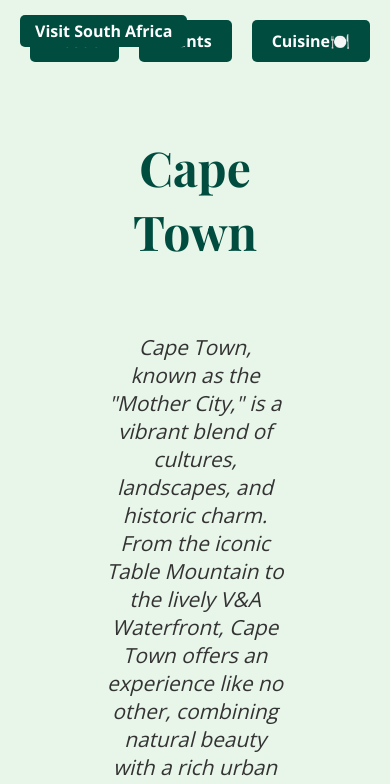
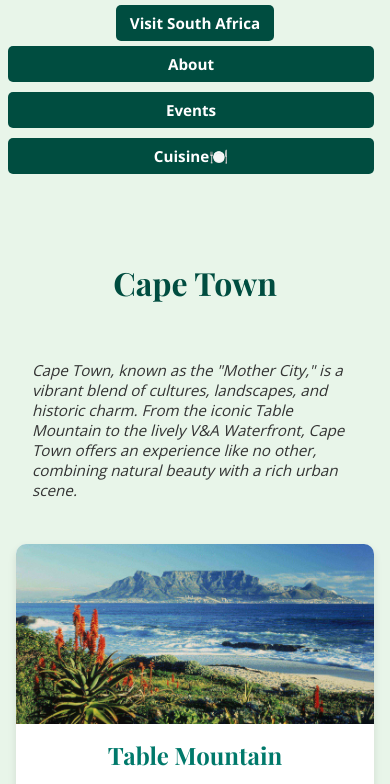
Before and after one commit to shalinisirola/visit-south-africa, a plain HTML site: page Visit-South-Africa/capetown.html in a window 390 px wide. Shown: the top 784 px of the page. Drawn offline with nearby package versions, Linux system fonts and the light colour scheme.

Commit message:
Responsive updates and scroll behavior improvements

```diff
--- a/Visit-South-Africa/capetown.html
+++ b/Visit-South-Africa/capetown.html
@@ -67,5 +67,6 @@
       <p>© 2024 South Africa Tourism. All rights reserved.</p>
     </div>
   </footer>
+  <script src="nav-scroll.js"></script>
 </body>
 </html>
--- /dev/null
+++ b/Visit-South-Africa/nav-scroll.js
@@ -0,0 +1,60 @@
+(function () {
+    const DESKTOP_MIN_WIDTH = 769;
+    const SCROLL_DELTA = 8;
+
+    function initScrollNavToggle() {
+        const nav = document.querySelector('.navbar');
+        const homeButton = document.querySelector('.top-left-home-button');
+
+        if (!nav && !homeButton) {
+            return;
+        }
+
+        let lastY = window.scrollY || 0;
+
+        function setHidden(isHidden) {
+            if (nav) {
+                nav.classList.toggle('scroll-hidden', isHidden);
+            }
+            if (homeButton) {
+                homeButton.classList.toggle('scroll-hidden', isHidden);
+            }
+        }
+
+        function onScroll() {
+            if (window.innerWidth < DESKTOP_MIN_WIDTH) {
+                setHidden(false);
+                lastY = window.scrollY || 0;
+                return;
+            }
+
+            const currentY = window.scrollY || 0;
+
+            if (currentY <= 20) {
+                setHidden(false);
+                lastY = currentY;
+                return;
+            }
+
+            const diff = currentY - lastY;
+
+            if (diff > SCROLL_DELTA) {
+                setHidden(true);
+            } else if (diff < -SCROLL_DELTA) {
+                setHidden(false);
+            }
+
+            lastY = currentY;
+        }
+
+        window.addEventListener('scroll', onScroll, { passive: true });
+        window.addEventListener('resize', onScroll);
+        onScroll();
+    }
+
+    if (document.readyState === 'loading') {
+        document.addEventListener('DOMContentLoaded', initScrollNavToggle);
+    } else {
+        initScrollNavToggle();
+    }
+})();
--- a/Visit-South-Africa/style.css
+++ b/Visit-South-Africa/style.css
@@ -82,6 +82,7 @@
     display: flex;
     gap: 20px;
     z-index: 1000;
+    transition: transform 0.28s ease, opacity 0.28s ease;
 }
 
 .navbar a {
@@ -104,6 +105,13 @@
     top: 20px;
     left: 20px;
     z-index: 1001;
+    transition: transform 0.28s ease, opacity 0.28s ease;
+}
+
+.scroll-hidden {
+    transform: translateY(-140%);
+    opacity: 0;
+    pointer-events: none;
 }
 
 .top-left-home-button a {
@@ -240,7 +248,7 @@
     display: flex;
     flex-direction: column;
     align-items: center;
-    gap: 400px;
+    gap: 30px;
 }
 
 .footer-logo a {
@@ -506,3 +514,155 @@
 body{
     background-color: #e8f5e9;
 }
+
+/* Responsive layout improvements */
+@media (max-width: 1024px) {
+    .attractions-section,
+    .events-section,
+    .cuisine-section {
+        padding: 56px 28px;
+    }
+
+    .header-overlay {
+        width: min(90vw, 720px);
+    }
+
+    .attraction-card,
+    .event-card,
+    .dish-card,
+    .restaurant-card {
+        width: min(100%, 320px);
+    }
+}
+
+@media (max-width: 768px) {
+    .top-left-home-button {
+        position: static;
+        margin: 12px 12px 0;
+        text-align: center;
+    }
+
+    .navbar {
+        position: static;
+        width: calc(100% - 24px);
+        margin: 12px auto 0;
+        justify-content: center;
+        flex-wrap: wrap;
+        gap: 10px;
+    }
+
+    .navbar a,
+    .top-left-home-button a,
+    .explore-button,
+    button {
+        padding: 8px 14px;
+        font-size: 0.95rem;
+    }
+
+    .slideshow-container {
+        height: 82vh;
+        min-height: 520px;
+    }
+
+    .header {
+        padding: 18px;
+    }
+
+    .header-overlay {
+        width: min(92vw, 640px);
+        padding: 16px;
+    }
+
+    .header-overlay p {
+        font-size: 1rem;
+        margin-top: 10px;
+        padding: 0 10px;
+        border-left-width: 3px;
+        padding-left: 10px;
+    }
+
+    h1,
+    h2 {
+        font-size: 2rem;
+    }
+
+    .events-section h2,
+    .attractions-section h2 {
+        font-size: 2rem;
+    }
+
+    .attractions-section,
+    .events-section,
+    .cuisine-section {
+        padding: 40px 16px;
+    }
+
+    .attractions-description,
+    .overview {
+        font-size: 1rem;
+        text-align: left;
+        padding: 16px;
+        margin-top: 20px;
+        margin-bottom: 20px;
+    }
+
+    .cards,
+    .food-container,
+    .toggle-buttons,
+    .buttons {
+        gap: 12px;
+    }
+
+    .attraction-card,
+    .event-card,
+    .dish-card,
+    .restaurant-card,
+    .food-item {
+        width: 100%;
+        max-width: 360px;
+        margin: 8px auto;
+    }
+
+    .footer {
+        padding: 28px 16px;
+    }
+
+    .footer-content {
+        gap: 18px;
+    }
+
+    .footer-socials a img {
+        width: 40px;
+        height: 40px;
+    }
+}
+
+@media (max-width: 480px) {
+    .navbar,
+    .top-left-home-button {
+        margin-left: 8px;
+        margin-right: 8px;
+    }
+
+    .navbar a,
+    .top-left-home-button a,
+    button {
+        width: 100%;
+        text-align: center;
+    }
+
+    .header-overlay h1 {
+        font-size: 1.8rem;
+    }
+
+    .header-overlay p,
+    .attractions-description,
+    .overview {
+        font-size: 0.95rem;
+    }
+
+    .food-item img {
+        height: 180px;
+        object-fit: cover;
+    }
+}
--- a/Visit-South-Africa/style1.css
+++ b/Visit-South-Africa/style1.css
@@ -25,6 +25,7 @@
     display: flex;
     gap: 20px;
     z-index: 1000;
+    transition: transform 0.28s ease, opacity 0.28s ease;
   }
 
   .navbar a {
@@ -47,6 +48,13 @@
     top: 20px;
     left: 20px;
     z-index: 1001;
+    transition: transform 0.28s ease, opacity 0.28s ease;
+  }
+
+  .scroll-hidden {
+    transform: translateY(-140%);
+    opacity: 0;
+    pointer-events: none;
   }
 
   .top-left-home-button a {
@@ -269,9 +277,55 @@
 
 
   @media (max-width: 768px) {
+    .top-left-home-button {
+      position: static;
+      margin: 12px 12px 0;
+      text-align: center;
+    }
+
+    .navbar {
+      position: static;
+      width: calc(100% - 24px);
+      margin: 12px auto 0;
+      justify-content: center;
+      flex-wrap: wrap;
+      gap: 10px;
+    }
+
+    .navbar a,
+    .top-left-home-button a {
+      padding: 8px 14px;
+      font-size: 0.95rem;
+    }
+
+    .about-section {
+      padding: 40px 16px;
+    }
+
+    .about-section h2,
+    .team-title {
+      font-size: 2rem;
+    }
+
+    .about-section .intro-text {
+      font-size: 1rem;
+      padding: 16px;
+    }
+
     .highlights {
       flex-direction: column;
       align-items: center;
+    }
+
+    .highlight-item,
+    .team-member {
+      width: min(100%, 340px);
+      margin: 10px auto;
+    }
+
+    .team-section {
+      justify-content: center;
+      padding: 20px 16px;
     }
 
     .footer-content {
@@ -353,3 +407,26 @@
         margin-top: 10px;
     }
 }
+
+@media (max-width: 480px) {
+  .navbar,
+  .top-left-home-button {
+    margin-left: 8px;
+    margin-right: 8px;
+  }
+
+  .navbar a,
+  .top-left-home-button a {
+    width: 100%;
+    text-align: center;
+  }
+
+  .timeline-content p {
+    font-size: 1rem;
+    padding: 14px;
+  }
+
+  .timeline-content img {
+    padding: 0;
+  }
+}
```
Also changed, not shown: Visit-South-Africa/about.html (+3 -2 lines), Visit-South-Africa/beach.html (+1 -0 lines), Visit-South-Africa/cuisine.html (+1 -1 lines), Visit-South-Africa/events.html (+1 -0 lines), Visit-South-Africa/food.html (+1 -0 lines), Visit-South-Africa/index.html (+1 -0 lines), Visit-South-Africa/kruger.html (+1 -0 lines).
